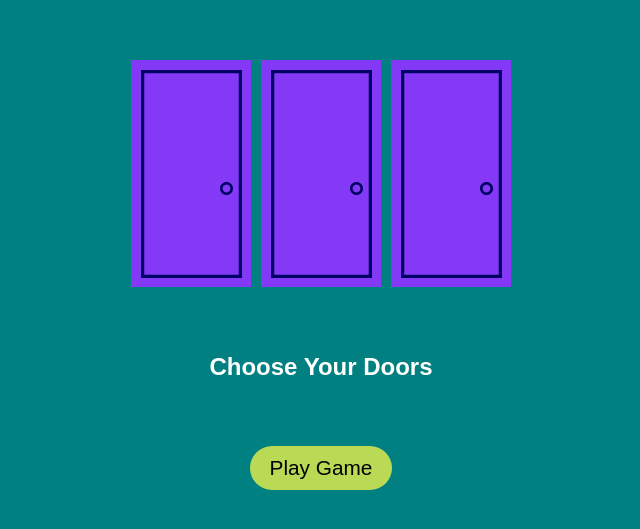
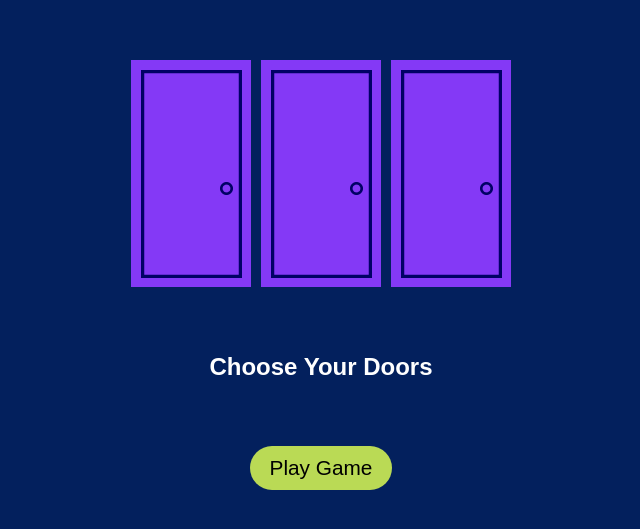
Before and after one commit to CoderLadFahim/ChoreDoor, a plain HTML site: page index.html in a window 1280 px wide. Shown: the part 125-654 px from the top of the page, without its empty margins (319-959 px from the left). Drawn offline with Linux system fonts and the light colour scheme.

Commit message:
Update style.css

```diff
--- a/style.css
+++ b/style.css
@@ -10,8 +10,7 @@ body {
 	display: grid;
 	place-items: center;
 	text-align: center;
-	/*background-color: rgb(3, 32, 93);*/
-	background-color: teal;
+	background-color: rgb(3, 32, 93);
 	color: #fff;
 }
 
```
